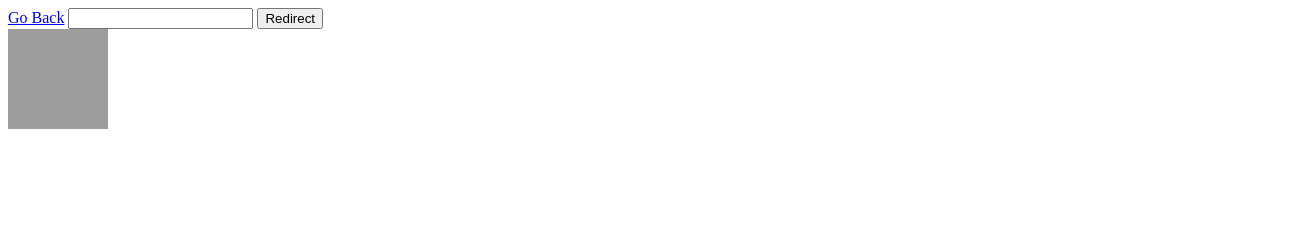
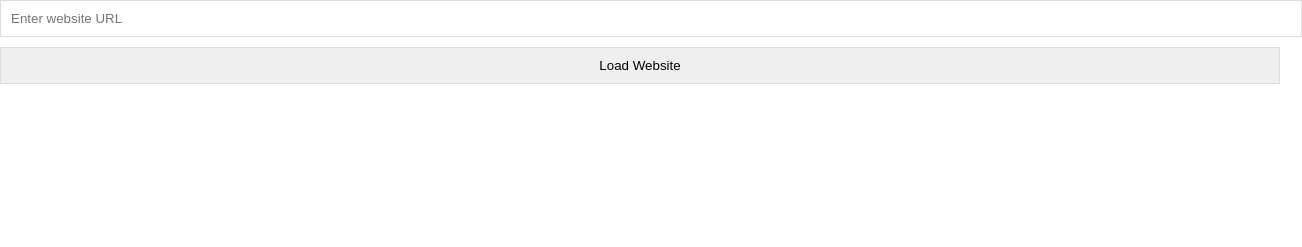
Before and after one commit to W0W53R/W0W53R.github.io, a plain HTML site: page googleyay.html in a window 1280 px wide. Shown: the whole page, 1302 px wide, since content can reach past the window. Drawn offline with Linux system fonts and the light colour scheme; grey boxes are pictures that could not be loaded.

Commit message:
Update googleyay.html

```diff
--- a/googleyay.html
+++ b/googleyay.html
@@ -1,15 +1,35 @@
 <!DOCTYPE html>
-<html>
-  <head>
-    <script>
-      function redirect() {
-        document.getElementById("frame").src = document.getElementById("redirecturl").value
-      }
-    </script>
-  </head>
-  <body>
-    <a href="https://github.com">Go Back</a>
-    <input type="text" id="redirurl"> <button onclick="redirect()">Redirect</button> <br>
-    <iframe src="https://scratch.mit.edu" id="frame" height="100vh" width="100vw" style="border: none"></iframe>
-  </body>
+<html lang="en">
+<head>
+  <meta charset="UTF-8">
+  <meta name="viewport" content="width=device-width, initial-scale=1.0">
+  <title>Website Loader</title>
+  <style>
+    body {
+      display: flex;
+      flex-direction: column;
+      margin: 0;
+      padding: 0;
+    }
+    #website-link, #load-button {
+      width: 100%;
+      padding: 10px;
+      border: 1px solid #ddd;
+      margin-bottom: 10px;
+    }
+    #website-iframe {
+      flex: 1; /* Takes remaining space */
+      border: none;
+    }
+  </style>
+</head>
+<body>
+  <input type="text" id="website-link" placeholder="Enter website URL">
+  <button id="load-button">Load Website</button>
+  <iframe id="website-iframe" src="about:blank"></iframe>
+
+  <script>
+    // Same JavaScript code as before...
+  </script>
+</body>
 </html>
```
